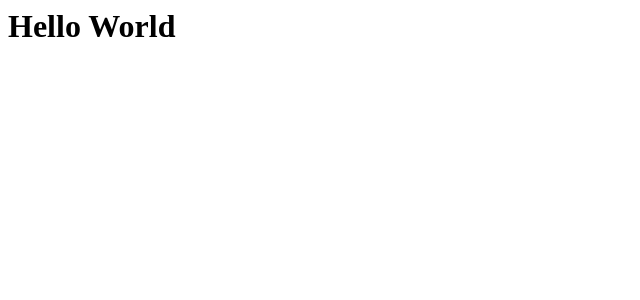
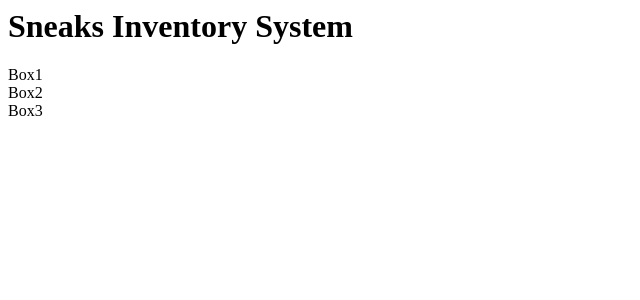
Before and after one commit to bryanfong-dev-old/Sneakers-Inventory-System, a React (Vite) app: page / in a window 1280 px wide. Shown: the top 300 px of the page, without its empty margins (0-640 px from the left). Built offline with nearby package versions, Linux system fonts and the light colour scheme.

Commit message:
created container and components folder

```diff
--- a/src/App.js
+++ b/src/App.js
@@ -1,7 +1,8 @@
 import React from "react";
+import MainContainer from './containers/MainContainer'
 
 const App = () => (
-  <h1>Hello World</h1>
+  <MainContainer />
 )
 
 export default App;
--- /dev/null
+++ b/src/containers/MainContainer.js
@@ -0,0 +1,12 @@
+import React from "react";
+
+const MainContainer = () => (
+  <div>
+    <h1>Sneaks Inventory System</h1>
+    <div> Box1</div >
+    <div> Box2</div >
+    <div> Box3</div >
+  </div>
+)
+
+export default MainContainer;
```
Also changed, not shown: src/styles.css (added).
